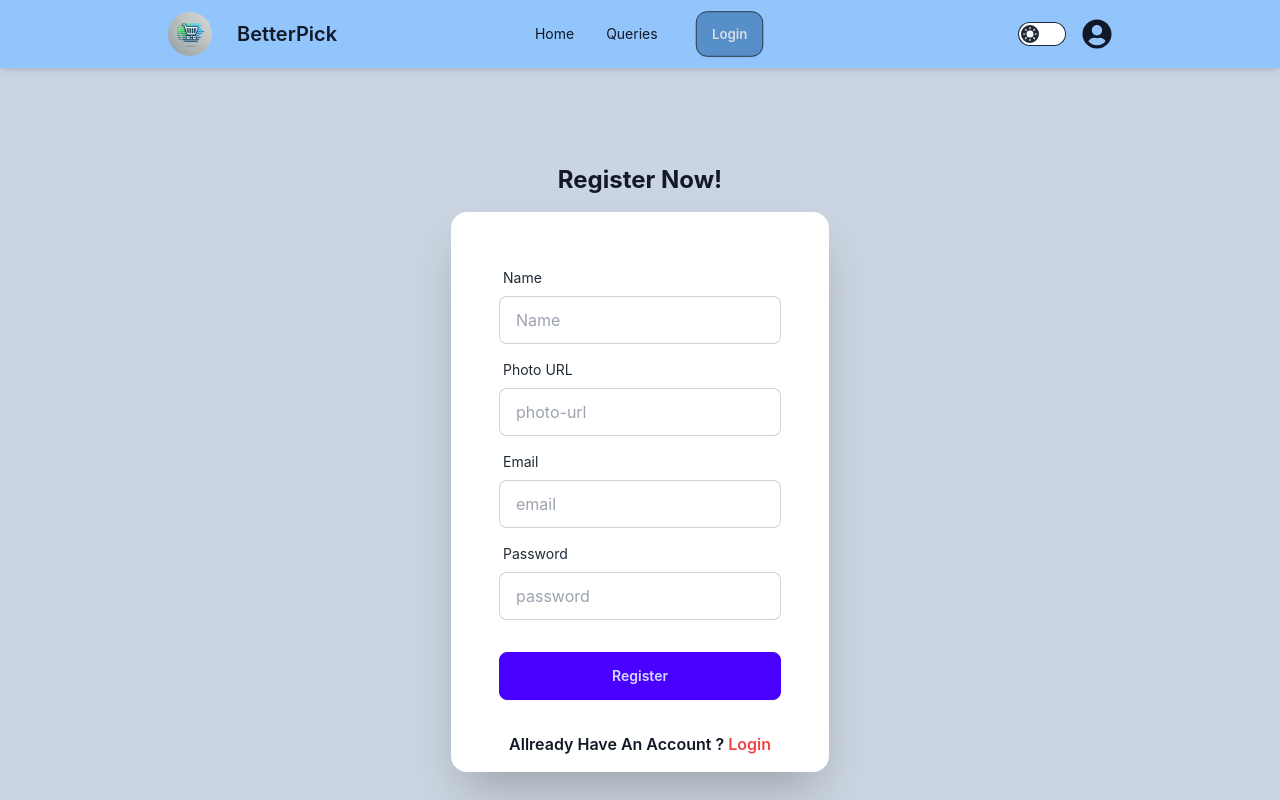
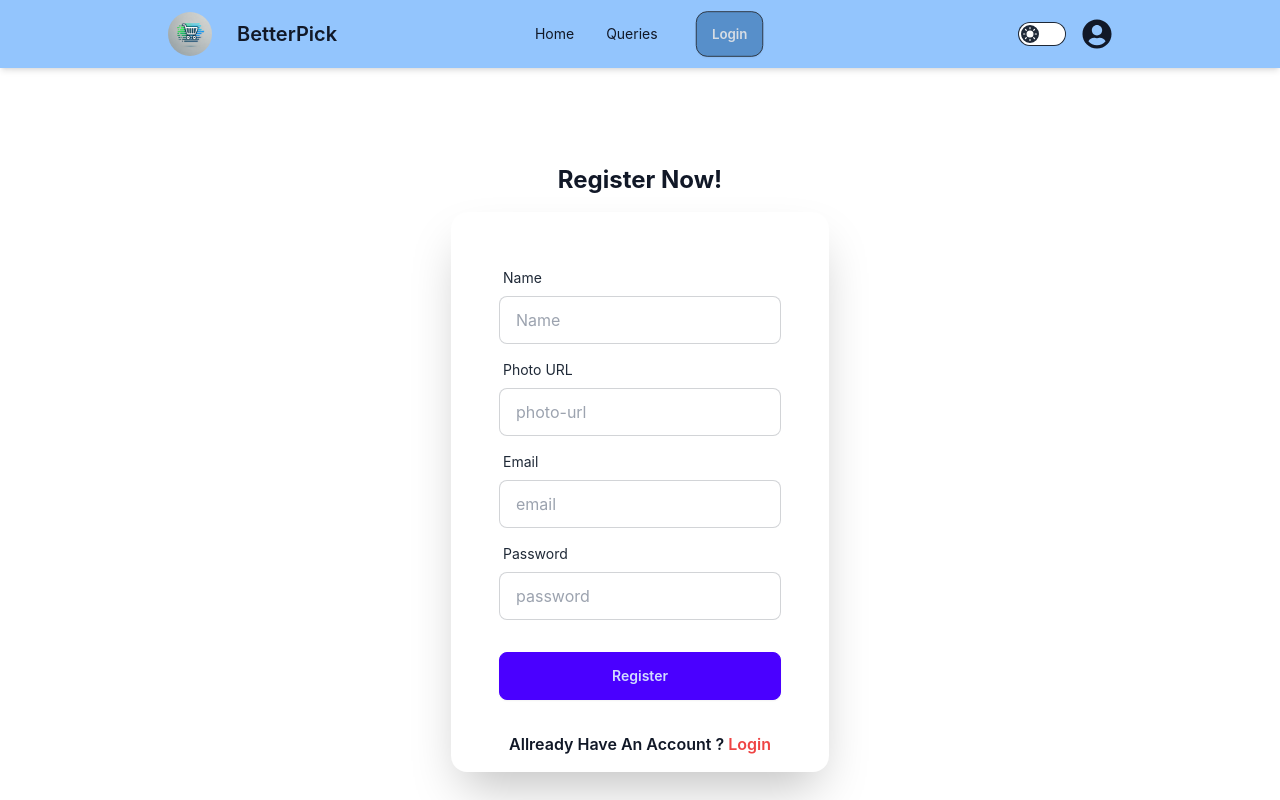
Before and after one commit to JubairAnjumRony/BetterPick-clientside, a React (Vite) app: page /register in a window 1280 px wide. Shown: the top 800 px of the page. Built offline with nearby package versions, Linux system fonts and the light colour scheme; no server answers.

Commit message:
two tone button added

```diff
--- a/src/pages/Register.jsx
+++ b/src/pages/Register.jsx
@@ -63,7 +63,7 @@
 
       return (
           <div>
-              <div className="hero bg-slate-300 min-h-screen">
+              <div className="hero min-h-screen">
     <div className="hero-content flex-col lg:flex">
     <div className="text-center lg:text-left">
               <h1 className="text-2xl font-bold">Register Now!</h1>
```
